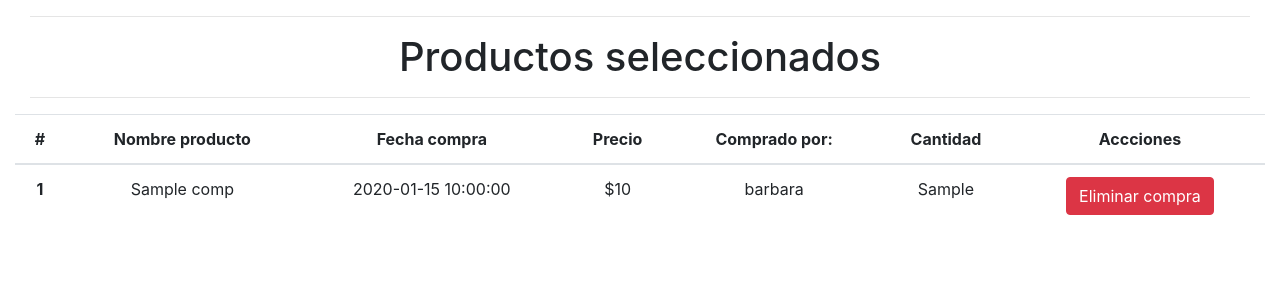
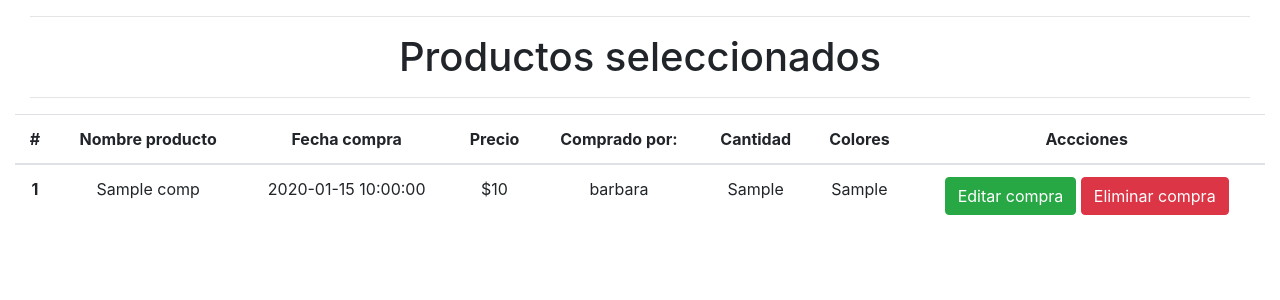
Before and after one commit to barbaraalcala/SegundoParcialBD, a PHP site: page /modulos/compras/index.php in a window 1280 px wide. Shown: the top 300 px of the page. Run offline with PHP 8.4, Linux system fonts and the light colour scheme; a user stored in the database is signed in; data comes from the database, SQL or seed files in the repository; tables that the repository leaves empty hold one stand-in row (values such as "Sample post").

Commit message:
Modificacion en compras

```diff
--- a/modulos/compras/index.php
+++ b/modulos/compras/index.php
@@ -21,7 +21,7 @@ $resultado_usuario = mysqli_query($mysqli, $consulta_usuario);
 <head>
     <meta charset="UTF-8">
     <meta name="viewport" content="width=device-width, initial-scale=1.0">
-    <title>Compras</title>
+    <title>COMPRAS</title>
     <!-- CSS only -->
     <link rel="stylesheet" href="https://stackpath.bootstrapcdn.com/bootstrap/4.5.0/css/bootstrap.min.css">
 </head>
@@ -42,6 +42,7 @@ $resultado_usuario = mysqli_query($mysqli, $consulta_usuario);
                     <th scope="col">Precio</th>
                     <th scope="col">Comprado por:</th>
                     <th scope="col">Cantidad</th>
+                    <th scope="col">Colores</th>
                     <th scope="col">Accciones</th>
                 </tr>
             </thead>
@@ -63,7 +64,9 @@ $resultado_usuario = mysqli_query($mysqli, $consulta_usuario);
                         <td><?php echo $global_usuario; ?></td>
 
                         <td><?php echo $fila["cantidad"] ?></td>
+                        <td><?php echo $fila["cantidad"] ?></td>
                         <td>
+                            <a href="eliminar_compra.php?id=<?php echo $fila["id_compras"]; ?>" class="btn btn-success">Editar compra</a>
                             <a href="eliminar_compra.php?id=<?php echo $fila["id_compras"]; ?>" class="btn btn-danger">Eliminar compra</a>
                         </td>
                     </tr>
```
